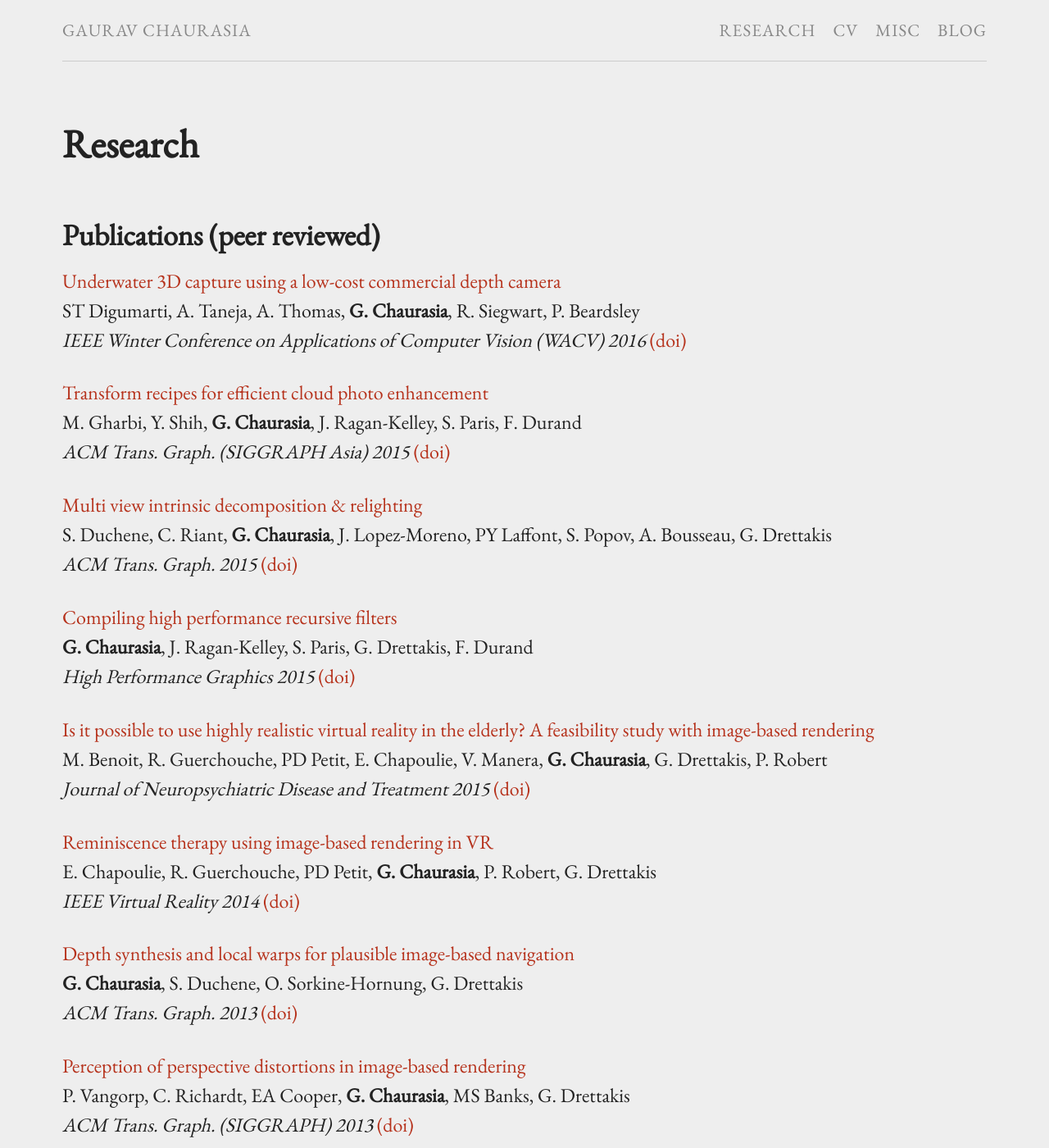
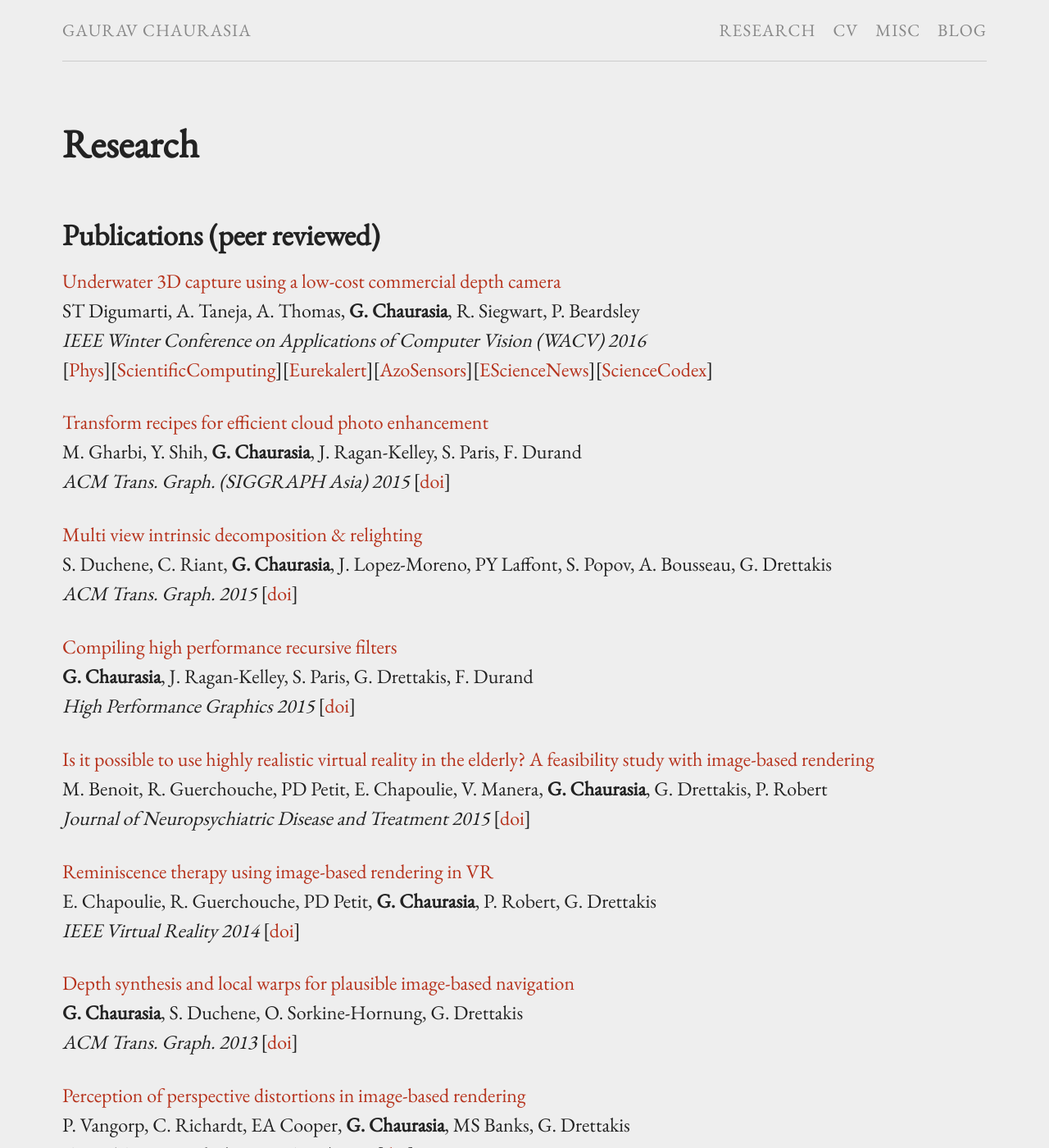
Before and after one commit to gchauras/gchauras.github.io, a Jekyll site: the page built from research.md, in a window 1280 px wide and 1400 px high. Shown: the whole window at 82% size. Built offline with Jekyll 4.4.1, drawn with Linux system fonts in a browser that asks for light colours; comment, search, counter and statistics services are not loaded; some of the changed text lies outside the part shown.

Commit message:
Added media links

```diff
--- a/research.md
+++ b/research.md
@@ -10,8 +10,20 @@
       note:    "WACV"
       year:    "2016"
       url:     "https://www.disneyresearch.com/publication/underwater-3d-capture/"
-      doi:     ""
       image:   "https://s3-us-west-1.amazonaws.com/disneyresearch/wp-content/uploads/20160304050935/Underwater-3D-Capture-using-a-Low-Cost-Commercial-Depth-Camera-Image.png"
+      media:
+        - name: "Phys"
+          url:  "http://phys.org/news/2016-03-disney-depth-cameras-depths-high-accuracy.html"
+        - name: "ScientificComputing"
+          url:  "http://www.scientificcomputing.com/news/2016/03/disney-takes-cameras-depths-high-accuracy-3-d-capture"
+        - name: "Eurekalert"
+          url:  "http://www.eurekalert.org/pub_releases/2016-03/dr-drt030916.php"
+        - name: "AzoSensors"
+          url:  "http://www.azosensors.com/news.aspx?newsID=10925"
+        - name: "EScienceNews"
+          url:  "http://esciencenews.com/sources/physorg/2016/03/09/disney.researchers.take.depth.cameras.depths.high.accuracy.3.d.capture"
+        - name: "ScienceCodex"
+          url:  "http://www.sciencecodex.com/disney_researchers_take_depth_cameras_into_the_depths_for_highaccuracy_3d_capture-177491"
 
     - title:   "Transform recipes for efficient cloud photo enhancement"
       author:  "M. Gharbi, Y. Shih, **G. Chaurasia**, J. Ragan-Kelley, S. Paris, F. Durand"
@@ -178,7 +190,8 @@
 {{pub.author}}<br />
 *{{pub.journal}}*
 {% if pub.note %} *({{pub.note}})*
-{% endif %} *{{pub.year}}* [(doi)]({{pub.doi}})
+{% endif %} *{{pub.year}}* {% if pub.doi %}[[doi]({{pub.doi}})]{% endif %}
+{% if pub.media %}<br />{% for article in pub.media %}[[{{article.name}}]({{article.url}})]{% endfor %}{% endif %}
 {% endfor %}
 
 -----
```
